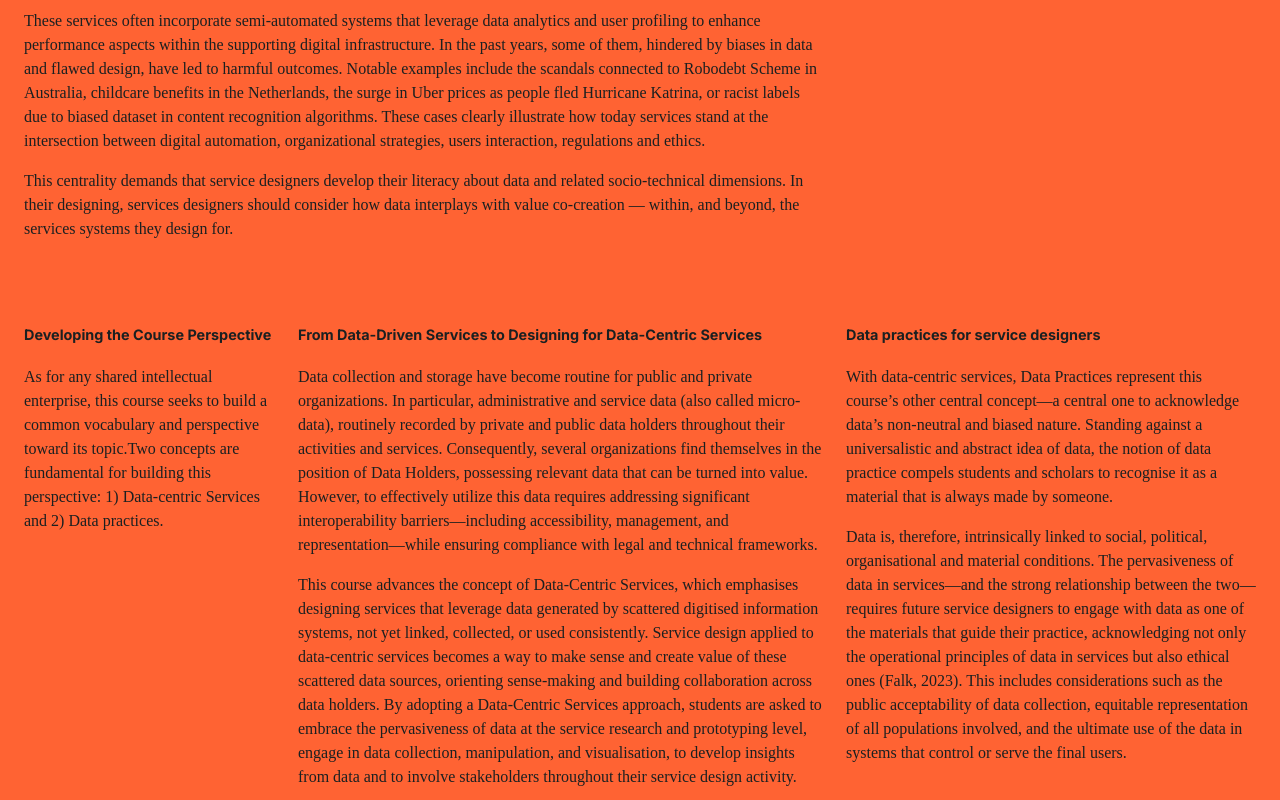
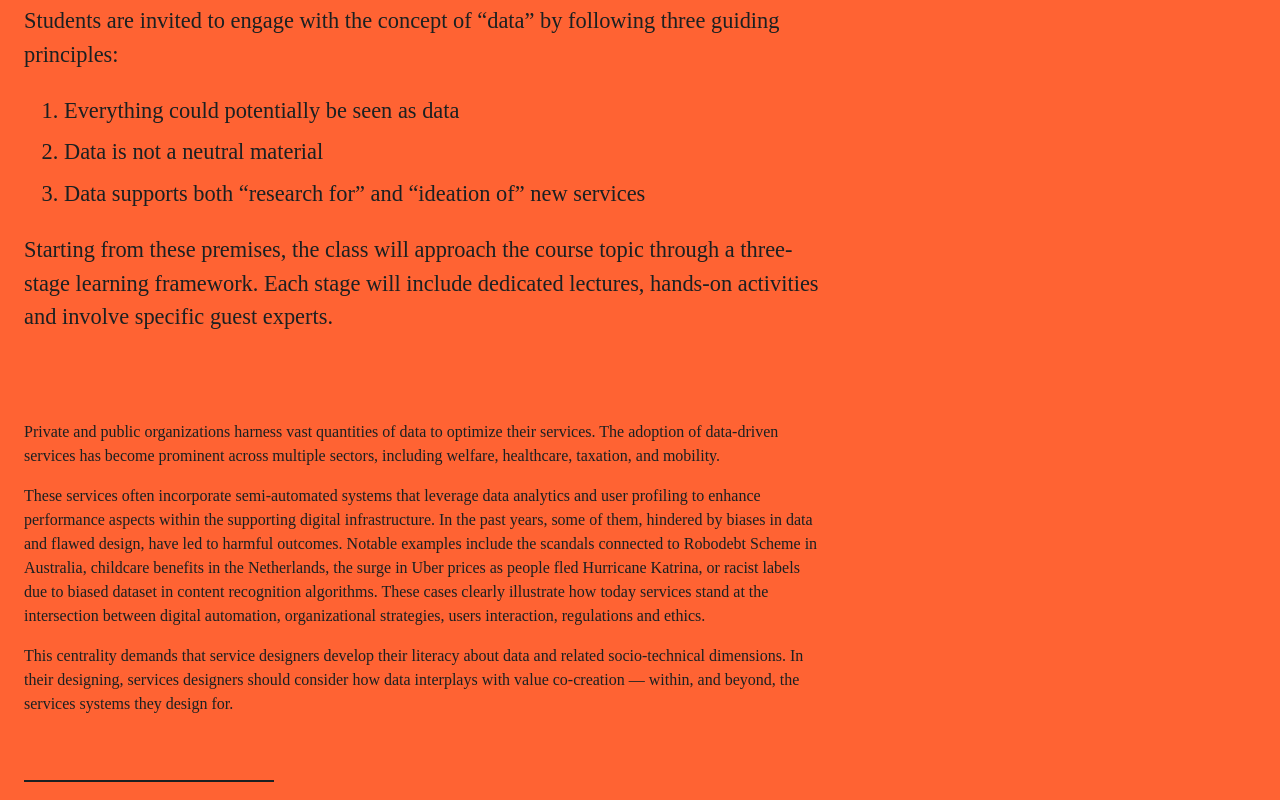
Before and after one commit to dataservicedesign/syllabus, a Next.js app: page /syllabus/ in a window 1280 px wide. Shown: the part 680-1480 px from the top of the page. Built offline with nearby package versions, Linux system fonts and the light colour scheme; a web font is replaced by a local one.

Commit message:
text, paolo

```diff
--- a/components/footer.js
+++ b/components/footer.js
@@ -1,11 +1,13 @@
 import styles from "./footer.module.css";
 import { Instagram, Twitter, Github } from "react-bootstrap-icons";
+import Image from "next/image";
 
 function Footer() {
   return (
     <div className={"container"}>
       <div className={styles.footer}>
-        <p><b>School of Design</b></p>
+        <p><Image src="/syllabus/polimi-logo.webp" alt="Politecnico di Milano" width={160} height={58}/>
+        </p>
         <p>Master of Product Service System Design</p>
         <p>Academic Year 2024-2025, 2nd semester</p>
       </div>
--- a/components/nav.js
+++ b/components/nav.js
@@ -1,5 +1,6 @@
 import styles from "./nav.module.css";
 import Link from "next/link";
+import Image from "next/image";
 
 function Nav() {
   return (
--- a/pages/index.js
+++ b/pages/index.js
@@ -64,6 +64,15 @@ export default function Home({ allPostsData, allCourseData }) {
 
     <p>The learning path will follow three stages : 1) Data-driven research for service design; 2) Data-driven representations for service design, and 3) Designing data-centric services.
     </p>
+    <p>The course aims to provide service design students with the conceptual and practical tools for critically understanding the role of data in society, relate it to their service design perspective, and make data an integral part of their service design practice.</p>
+    <p>Students are invited to engage with the concept of “data” by following three guiding principles:</p>
+    <ol>
+    <li>Everything could potentially be seen as data</li>
+    <li>Data is not a neutral material</li>
+    <li>Data supports both “research for” and “ideation of” new services</li>
+    </ol>
+    <p>Starting from these premises, the class will approach the course topic through a three-stage learning framework. Each stage will include dedicated lectures, hands-on activities and involve specific guest experts.
+    </p>
     </div>
     <div><Image src={"/syllabus/cover.png"} width={0} height={0} sizes="100%" style={{ width: "100%", height: "auto" }}/></div>
     <div style={{ gridColumnStart: 1, gridColumnEnd: 4}}>
@@ -73,17 +82,16 @@ export default function Home({ allPostsData, allCourseData }) {
     <p>This centrality demands that service designers develop their literacy about data and related socio-technical dimensions. In their designing, services designers should consider how data interplays with value co-creation — within, and beyond, the services systems they design for.
     </p>
     </div>
-    <div style={{ gridColumnStart: 1 }}><h4>Developing the Course Perspective</h4>
-    <p>As for any shared intellectual enterprise, this course seeks to build a common vocabulary and perspective toward its topic.Two concepts are fundamental for building this perspective: 1) Data-centric Services and 2) Data practices.</p></div>
+    <div style={{ gridColumnStart: 1, borderTop: "2px solid #1b2021" }}><h4>Course perspective</h4></div>
     <div style={{ gridColumn: "span 2" }}><h4>From Data-Driven Services to Designing for Data-Centric Services</h4>
-    <p>Data collection and storage have become routine for public and private organizations. In particular, administrative and service data (also called micro-data), routinely recorded by private and public data holders throughout their activities and services. Consequently, several organizations find themselves in the position of Data Holders, possessing relevant data that can be turned into value. However, to effectively utilize this data requires addressing significant interoperability barriers—including accessibility, management, and representation—while ensuring compliance with legal and technical frameworks.</p>
-    <p>This course advances the concept of Data-Centric Services, which emphasises designing services that leverage data generated by scattered digitised information systems, not yet linked, collected, or used consistently.
-    Service design applied to data-centric services becomes a way to make sense and create value of these scattered data sources, orienting sense-making and building collaboration across data holders.
-    By adopting a Data-Centric Services approach, students are asked to embrace the pervasiveness of data at the service research and prototyping level, engage in data collection, manipulation, and visualisation, to develop insights from data and to involve stakeholders throughout their service design activity. </p></div>
+    <p>Data collection and storage have become routine for public and private organizations. In particular, administrative and service data (also called micro-data), are routinely recorded by private and public data holders throughout their activities and services. Consequently, several organizations find themselves in the position of being data holders. In other words, as a by-product of their activities, they possess relevant data that can be turned into value. However, to effectively utilize this data requires addressing significant interoperability barriers—including accessibility, management, and representation—while ensuring compliance with legal and technical frameworks.</p>
+    <p>Against this background, the course advances the concept of Data-Centric Services. We emphasise the importance of designing for services by leveraging data generated by scattered digitised information systems — not yet linked, collected, or used consistently. Service designers can engage with data-centric services as they bring a service perspective useful for making sense and creating value of scattered data sources, while orienting data holders sense-making and building collaboration among them.</p></div>
     <div style={{ gridColumn: "span 2" }}>
     <h4>Data practices for service designers</h4>
-    <p>With data-centric services, Data Practices represent this course’s other central concept—a central one to acknowledge data’s non-neutral and biased nature. Standing against a universalistic and abstract idea of data, the notion of data practice compels students and scholars to recognise it as a material that is always made by someone.</p>
-    <p>Data is, therefore, intrinsically linked to social, political, organisational and material conditions. The pervasiveness of data in services—and the strong relationship between the two—requires future service designers to engage with data as one of the materials that guide their practice, acknowledging not only the operational principles of data in services but also ethical ones (Falk, 2023). This includes considerations such as the public acceptability of data collection, equitable representation of all populations involved, and the ultimate use of the data in systems that control or serve the final users.</p></div>
+    <p>With data-centric services, Data Practices represent this course’s other central concept, that is particularly necessary to acknowledge data’s non-neutral and biased nature. Standing in contrast to an abstract idea of data, the notion of data practice compels students and scholars to recognise it as a material that is always made by someone (Burkhardt et al., 2022).</p>
+    <p>Data is, therefore, intrinsically linked to social, political, organisational and material conditions. The pervasiveness of data in services—and the strong relationship between the two—requires future service designers to engage with data as one of the materials of their practice, acknowledging not only the operational principles of data in services but also democratic and ethical ones (Falk, 2023). This includes considerations such as the public acceptability of data collection, equitable representation of all populations involved, and what will be the ultimate effect of data, both in service systems they design for and beyond them.</p>
+    <p>Through these two lenses, the course asks students to embrace the pervasiveness of data at the service research and prototyping level, critically engage in data collection, manipulation, and visualisation, and develop insights from data and to involve stakeholders throughout their service design activity.</p>
+    </div>
     <div style={{ gridColumnStart: 1, borderTop: "2px solid #1b2021" }}>
     <h4>Course structure</h4>
     </div>
@@ -116,7 +124,7 @@ export default function Home({ allPostsData, allCourseData }) {
         <div style={{ width: "100px"}}><Zoom classDialog={"custom-zoom"}><img src={`/syllabus/seminars/${s.id}.png`} style={{width: "100%", marginBottom: "0.5rem"}}/></Zoom></div>
         <h5>{formattedDates[index]}</h5>
         <h4><Link href={`seminars/${s.id}`}>{s.name} -  {s.affiliation}</Link></h4>
-        <p>{s.title}</p></div>
+        <p><i>{s.title}</i></p></div>
       ))}
       <div style={{ gridColumnStart: 1, borderTop: "2px solid #1b2021" }}>
       <h4>Faculty</h4>
--- a/seminars/paolo-ciuccarelli.md
+++ b/seminars/paolo-ciuccarelli.md
@@ -4,6 +4,7 @@ image: "seminars/paolo-ciuccarelli.png"
 name: "Paolo Ciuccarelli"
 date: "2025-02-20"
 affiliation: "Northeastern University, Politecnico di Milano"
+title: "Design and Data: Perspectives"
 ---
 
-Test
+Paolo Ciuccarelli, Architect and Communication Designer, is a Professor of Design at Northeastern University in Boston where he founded and directs the Center for Design, following twenty years at Politecnico di Milano. There, he led the Communication Design program, co-directed the PhD in Design, and founded the award-winning DensityDesign Research Lab. His research explores data visualization for decision-making, engaging non-experts in complex social issues through visual rhetoric and data sonification. He also studies design’s evolution through a meta-design lens. Paolo has published award-winning papers, lectured at top institutions, and spoken at Eyeo, TEDx, Visualized, and more.
```
Also changed, not shown: public/polimi-logo.webp (added).
